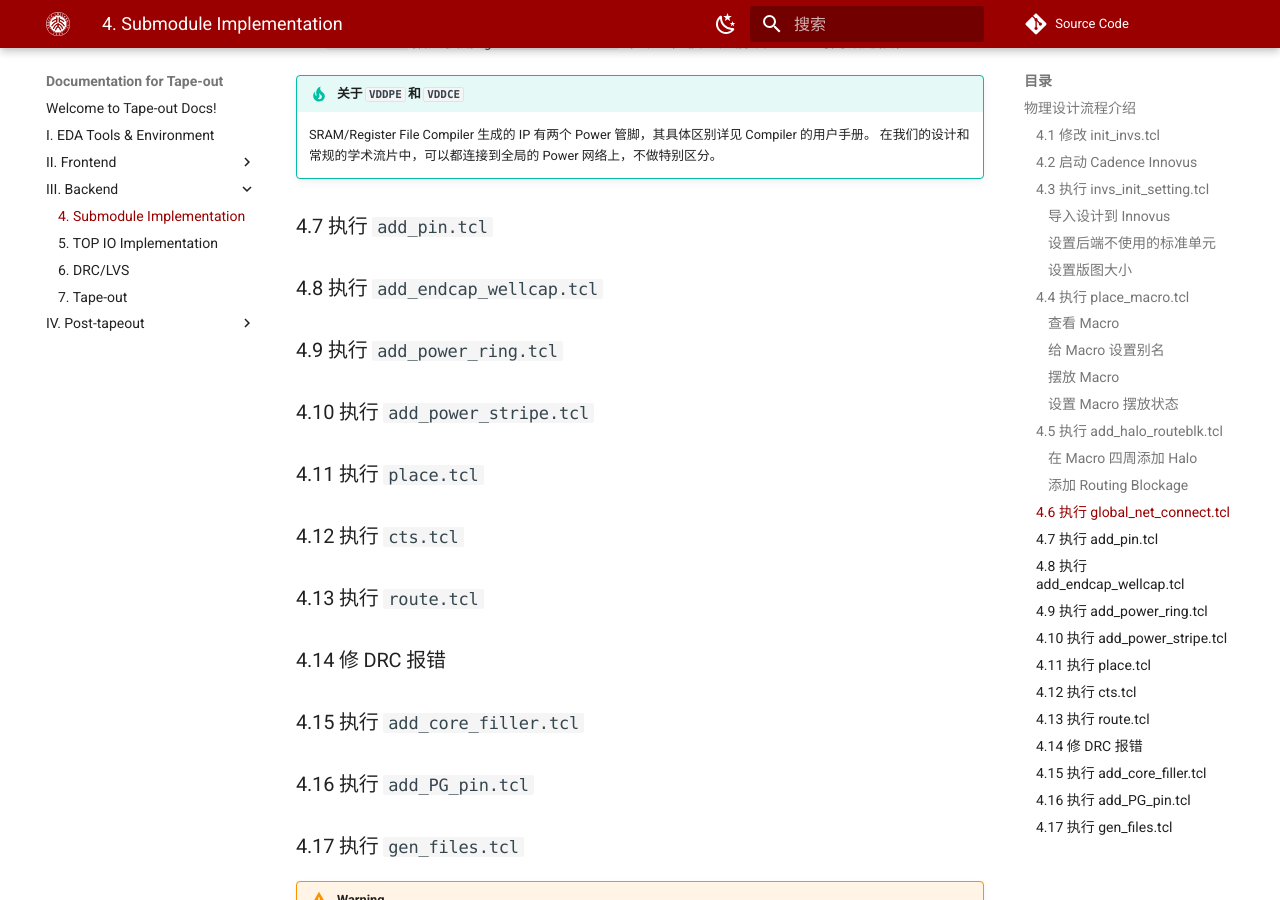
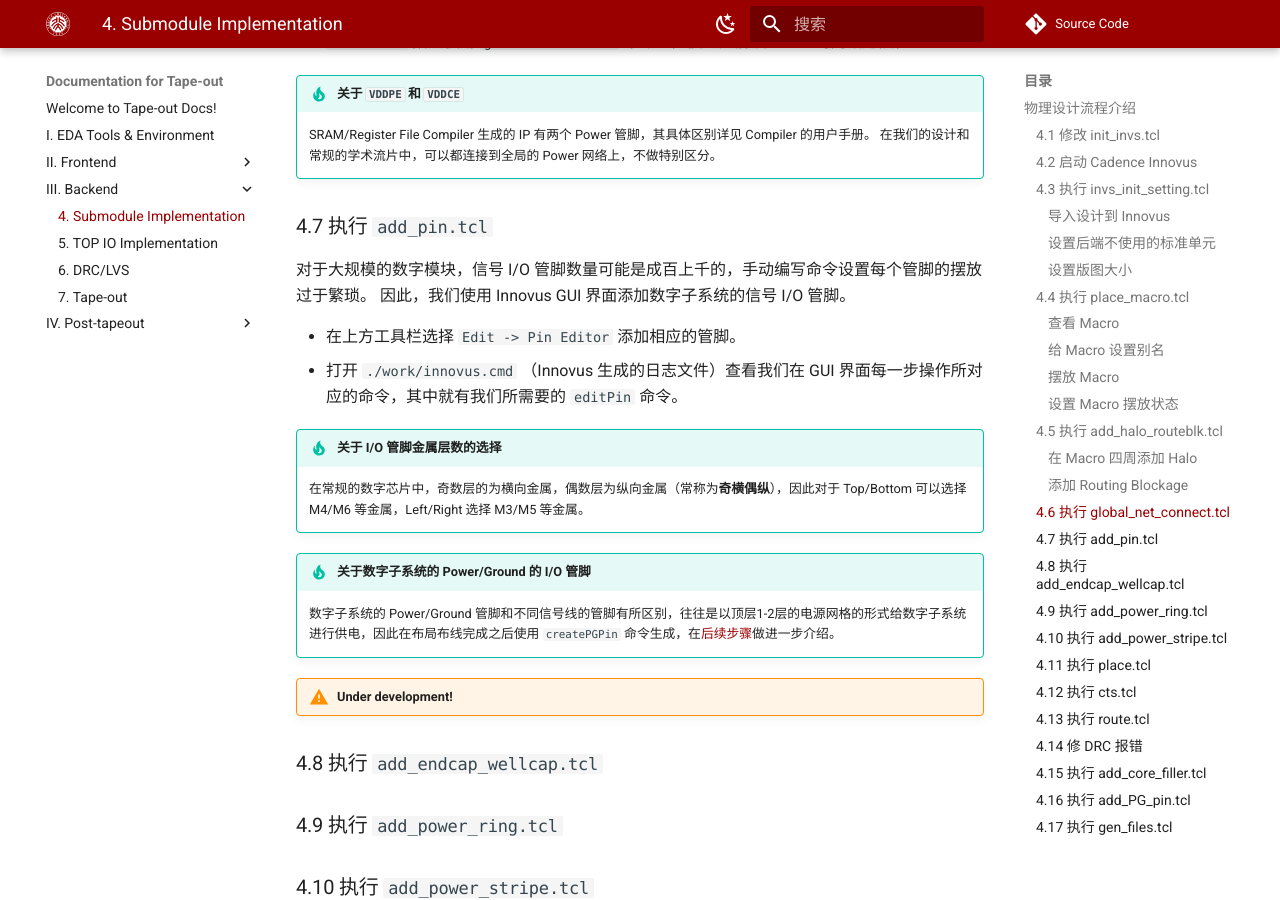
Before and after one commit to pku-pacific-lab-team/Tape-out_template_doc, an MkDocs documentation site: the page built from docs/4_submodule_implementation.md, in a window 1280 px wide and 900 px high, scrolled down 9785 px. Built offline with MkDocs 1.6.1 and Material for MkDocs 9.7.7, drawn with Linux system fonts in a browser that asks for light colours; some web fonts are replaced; comment, search, counter and statistics services are not loaded.

Commit message:
update add_pin.tcl (unfinished)

```diff
--- a/docs/4_submodule_implementation.md
+++ b/docs/4_submodule_implementation.md
@@ -345,6 +345,20 @@ globalNetConnect VSS -type tielo
 
 ### 4.7 执行 `add_pin.tcl`
 
+对于大规模的数字模块，信号 I/O 管脚数量可能是成百上千的，手动编写命令设置每个管脚的摆放过于繁琐。
+因此，我们使用 Innovus GUI 界面添加数字子系统的信号 I/O 管脚。
+
+* 在上方工具栏选择 `Edit -> Pin Editor` 添加相应的管脚。
+* 打开 `./work/innovus.cmd` （Innovus 生成的日志文件）查看我们在 GUI 界面每一步操作所对应的命令，其中就有我们所需要的 `editPin` 命令。
+
+!!! tip "关于 I/O 管脚金属层数的选择"
+    在常规的数字芯片中，奇数层的为横向金属，偶数层为纵向金属（常称为**奇横偶纵**），因此对于 Top/Bottom 可以选择 M4/M6 等金属，Left/Right 选择 M3/M5 等金属。
+
+!!! tip "关于数字子系统的 Power/Ground 的 I/O 管脚"
+    数字子系统的 Power/Ground 管脚和不同信号线的管脚有所区别，往往是以顶层1-2层的电源网格的形式给数字子系统进行供电，因此在布局布线完成之后使用 `createPGPin` 命令生成，在[后续步骤](./4_submodule_implementation.md#416-执行-add_pg_pintcl)做进一步介绍。
+
+!!! Warning "Under development!"
+
 ### 4.8 执行 `add_endcap_wellcap.tcl`
 
 ### 4.9 执行 `add_power_ring.tcl`
```
Also changed, not shown: docs/2_submodule_synthesis.md (+1 -1 lines).
